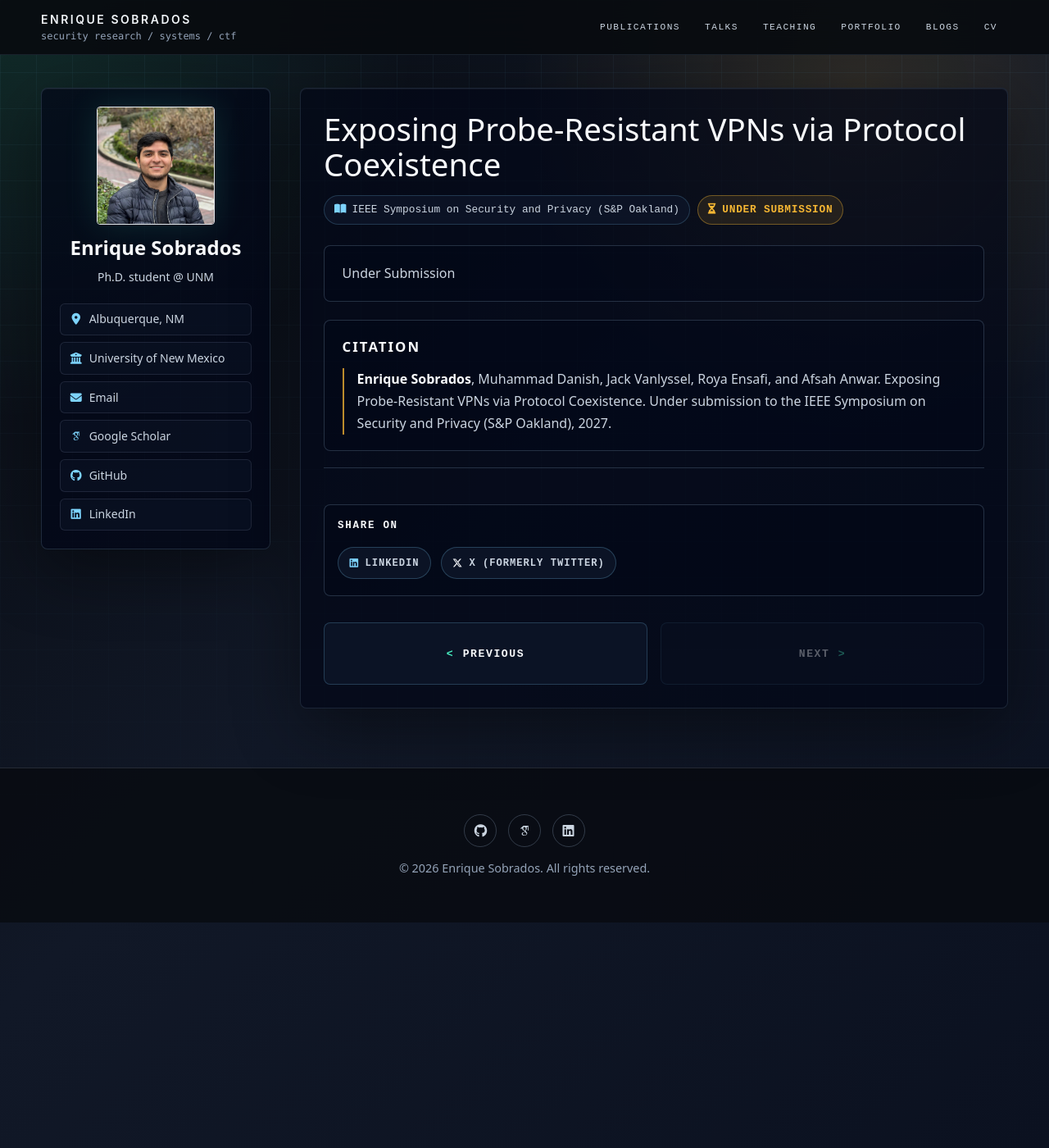
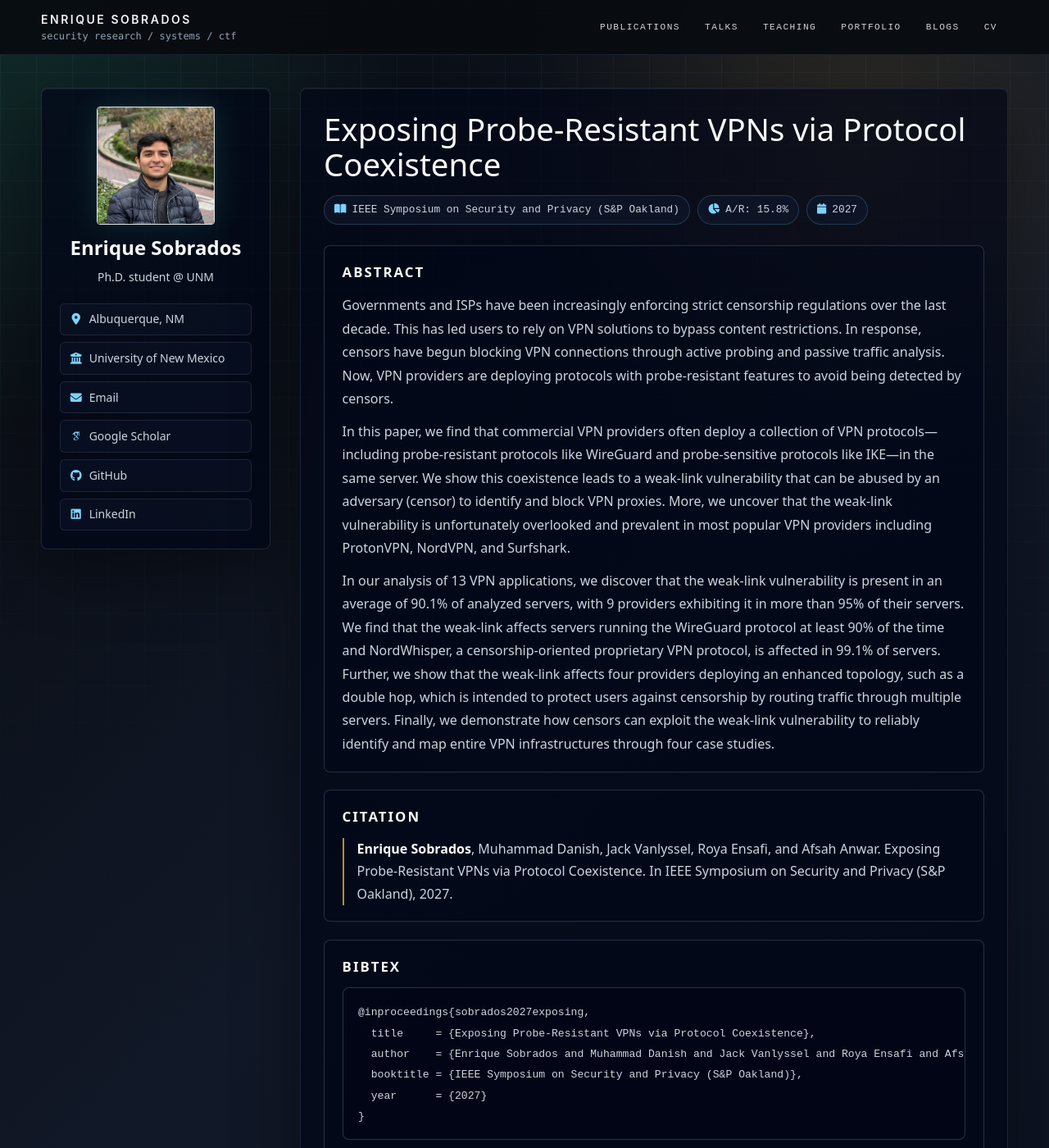
Before and after one commit to Enrique720/enrique720.github.io, a Jekyll site: the page built from _publications/2027-probe-resistant-vpn-coexistence.md, in a window 1280 px wide and 1400 px high. Shown: the whole window at 82% size. Built offline with Jekyll 4.4.1, drawn with Linux system fonts in a browser that asks for light colours; nearby versions of some CDN libraries; some web fonts are replaced.

Commit message:
feat: S&P acceptance, BibTeX copy buttons, and acceptance rates
Mark the S&P 2027 paper as accepted: drop the under-submission status
badge, reword the citation, and add the abstract.

Add a copy-to-clipboard BibTeX control to every publication, on both the
publications list and the individual pages. Entries are derived from
existing front matter, so nothing extra is needed per paper; the author
list is normalized to BibTeX form and trailing notes such as "*Equal
contribution." are dropped. bibtex_authors and bibtex_key front matter
can override the derived values. The compress layout collapses
whitespace outside <pre>, so the copy button encodes newlines and
indentation as character references to keep the copied entry formatted.

Show conference acceptance rates as an A/R chip (S&P 15.8%,
NDSS 17.89%), and drop SIGSAC from the CCS venue name.

Constrain the BibTeX block with min-width: 0 so its long author line
scrolls within its own box instead of stretching the grid track and
forcing the whole page to scroll horizontally.

Co-Authored-By: Claude Opus 5 <noreply@anthropic.com>

```diff
--- /dev/null
+++ b/_includes/bibtex.html
@@ -0,0 +1,65 @@
+{% comment %}
+  Renders a BibTeX entry for a publication.
+  Params:
+    pub   - the publication document (post or page)
+    style - "button" for a copy-only control, "block" for the entry plus a copy control
+  Front matter overrides: bibtex_authors, bibtex_key
+{% endcomment %}
+{% assign pub = include.pub %}
+{% assign ob = '{' %}
+{% assign cb = '}' %}
+
+{% if pub.bibtex_authors %}
+  {% assign bib_authors = pub.bibtex_authors %}
+{% else %}
+  {% comment %} Drop markup, author footnote markers, and any trailing note sentence. {% endcomment %}
+  {% assign author_src = pub.authors | strip_html | replace: '*', '' | split: '. ' | first | strip %}
+  {% assign author_src = author_src | replace: ', and ', ', ' | replace: ' and ', ', ' %}
+  {% assign bib_authors = author_src | split: ', ' | join: ' and ' %}
+{% endif %}
+
+{% assign bib_title = pub.title | strip_html | strip %}
+{% assign bib_booktitle = pub.venue | strip_html | strip %}
+{% assign bib_year = pub.date | date: '%Y' %}
+
+{% if pub.bibtex_key %}
+  {% assign bib_key = pub.bibtex_key %}
+{% else %}
+  {% assign bib_surname = bib_authors | split: ' and ' | first | split: ' ' | last | downcase | replace: '.', '' | replace: '-', '' %}
+  {% comment %} First meaningful title word, skipping leading articles. {% endcomment %}
+  {% assign bib_stopwords = 'a,an,the,on,in,of' | split: ',' %}
+  {% assign bib_word = '' %}
+  {% assign bib_title_words = bib_title | downcase | replace: ':', '' | replace: ',', '' | replace: '"', '' | replace: '?', '' | split: ' ' %}
+  {% for word in bib_title_words %}
+    {% unless bib_stopwords contains word %}
+      {% assign bib_word = word %}
+      {% break %}
+    {% endunless %}
+  {% endfor %}
+  {% assign bib_key = bib_surname | append: bib_year | append: bib_word %}
+{% endif %}
+
+{% capture bibtex_entry %}@inproceedings{{ ob }}{{ bib_key }},
+  title     = {{ ob }}{{ bib_title }}{{ cb }},
+  author    = {{ ob }}{{ bib_authors }}{{ cb }},
+  booktitle = {{ ob }}{{ bib_booktitle }}{{ cb }},
+  year      = {{ ob }}{{ bib_year }}{{ cb }}
+{{ cb }}{% endcapture %}
+
+{% comment %}
+  The compress layout collapses whitespace outside <pre>, so newlines and indentation
+  in the copy button's data attribute are encoded as character references, which the
+  browser decodes back to real whitespace when the attribute is read.
+{% endcomment %}
+{% capture bibtex_newline %}
+{% endcapture %}
+{% assign bibtex_attr = bibtex_entry | escape | replace: bibtex_newline, '&#10;' | replace: ' ', '&#32;' %}
+
+{% if include.style == 'block' %}
+  <pre class="publication-detail__bibtex"><code>{{ bibtex_entry }}</code></pre>
+  <div class="publication-detail__links">
+    <button type="button" class="js-copy-bibtex" data-bibtex="{{ bibtex_attr }}"><i class="fa-solid fa-copy" aria-hidden="true"></i><span class="js-copy-bibtex-label">Copy BibTeX</span></button>
+  </div>
+{% else %}
+  <button type="button" class="js-copy-bibtex" data-bibtex="{{ bibtex_attr }}"><i class="fa-solid fa-quote-right" aria-hidden="true"></i><span class="js-copy-bibtex-label">Copy BibTeX</span></button>
+{% endif %}
--- a/_includes/head/custom.html
+++ b/_includes/head/custom.html
@@ -588,7 +588,8 @@
     gap: .65rem;
     padding-top: .1rem;
   }
-  .publication-card__links a {
+  .publication-card__links a,
+  .publication-card__links button {
     display: inline-flex;
     align-items: center;
     gap: .45rem;
@@ -604,7 +605,8 @@
     text-decoration: none !important;
     text-transform: uppercase;
   }
-  .publication-card__links a:hover {
+  .publication-card__links a:hover,
+  .publication-card__links button:hover {
     border-color: rgba(247, 183, 51, .6);
     background: rgba(247, 183, 51, .1);
     color: #f7b733 !important;
@@ -633,6 +635,7 @@
   }
   .publication-detail__meta i { color: #7dd3fc; }
   .publication-detail__section {
+    min-width: 0;
     border: 1px solid rgba(51, 65, 85, .72);
     border-radius: 8px;
     background: rgba(2, 6, 23, .36);
@@ -654,6 +657,36 @@
     line-height: 1.78;
   }
   .publication-detail__abstract p:first-child { margin-top: 0; }
+  .publication-card__links button,
+  .publication-detail__links button {
+    cursor: pointer;
+    font-family: "JetBrains Mono", ui-monospace, monospace;
+  }
+  .publication-card__links button.is-copied,
+  .publication-detail__links button.is-copied {
+    border-color: rgba(247, 183, 51, .6);
+    background: rgba(247, 183, 51, .12);
+    color: #f7b733 !important;
+  }
+  .publication-detail__bibtex {
+    max-width: 100%;
+    overflow-x: auto;
+    margin: 0 0 1rem;
+    border: 1px solid rgba(51, 65, 85, .78);
+    border-radius: 8px;
+    background: rgba(2, 6, 23, .6);
+    padding: 1rem 1.15rem;
+  }
+  .publication-detail__bibtex code {
+    border: 0;
+    background: none;
+    padding: 0;
+    color: #cbd5e1;
+    font-family: "JetBrains Mono", ui-monospace, monospace;
+    font-size: .82rem;
+    line-height: 1.7;
+    white-space: pre;
+  }
   .publication-detail__citation {
     border-left: 2px solid rgba(247, 183, 51, .76);
     padding-left: 1rem;
@@ -665,7 +698,8 @@
     flex-wrap: wrap;
     gap: .7rem;
   }
-  .publication-detail__links a {
+  .publication-detail__links a,
+  .publication-detail__links button {
     display: inline-flex;
     align-items: center;
     gap: .5rem;
@@ -681,7 +715,8 @@
     text-decoration: none !important;
     text-transform: uppercase;
   }
-  .publication-detail__links a:hover {
+  .publication-detail__links a:hover,
+  .publication-detail__links button:hover {
     border-color: rgba(247, 183, 51, .6);
     background: rgba(247, 183, 51, .1);
     color: #f7b733 !important;
--- a/_layouts/single.html
+++ b/_layouts/single.html
@@ -34,6 +34,7 @@ layout: default
         {% if page.collection == 'publications' %}
           <div class="publication-detail__meta">
             {% if page.venue %}<span><i class="fa-solid fa-book-open" aria-hidden="true"></i>{{ page.venue }}</span>{% endif %}
+            {% if page.acceptance_rate %}<span><i class="fa-solid fa-chart-pie" aria-hidden="true"></i>A/R: {{ page.acceptance_rate }}</span>{% endif %}
             {% if page.status %}
               <span class="publication-card__status"><i class="fa-solid fa-hourglass-half" aria-hidden="true"></i>{{ page.status }}</span>
             {% elsif page.date %}
@@ -54,6 +55,11 @@ layout: default
               <div class="publication-detail__citation">{{ page.citation }}</div>
             </section>
           {% endif %}
+
+          <section class="publication-detail__section">
+            <h2>BibTeX</h2>
+            {% include bibtex.html pub=page style='block' %}
+          </section>
 
           {% if page.paperurl or page.slidesurl or page.bibtexurl %}
             <section class="publication-detail__section">
--- a/_publications/2027-probe-resistant-vpn-coexistence.md
+++ b/_publications/2027-probe-resistant-vpn-coexistence.md
@@ -5,10 +5,15 @@ category: conferences
 permalink: /publication/2027-probe-resistant-vpn-coexistence
 excerpt: ''
 date: 2027-05-01
-status: 'Under Submission'
 venue: 'IEEE Symposium on Security and Privacy (S&P Oakland)'
+acceptance_rate: '15.8%'
 authors: '<strong>Enrique Sobrados</strong>, Muhammad Danish, Jack Vanlyssel, Roya Ensafi, and Afsah Anwar'
-citation: '<strong>Enrique Sobrados</strong>, Muhammad Danish, Jack Vanlyssel, Roya Ensafi, and Afsah Anwar. Exposing Probe-Resistant VPNs via Protocol Coexistence. Under submission to the IEEE Symposium on Security and Privacy (S&P Oakland), 2027.'
+citation: '<strong>Enrique Sobrados</strong>, Muhammad Danish, Jack Vanlyssel, Roya Ensafi, and Afsah Anwar. Exposing Probe-Resistant VPNs via Protocol Coexistence. In IEEE Symposium on Security and Privacy (S&P Oakland), 2027.'
 ---
 
-Under Submission
+# ABSTRACT
+Governments and ISPs have been increasingly enforcing strict censorship regulations over the last decade. This has led users to rely on VPN solutions to bypass content restrictions. In response, censors have begun blocking VPN connections through active probing and passive traffic analysis. Now, VPN providers are deploying protocols with probe-resistant features to avoid being detected by censors.
+
+In this paper, we find that commercial VPN providers often deploy a collection of VPN protocols---including probe-resistant protocols like WireGuard and probe-sensitive protocols like IKE---in the same server. We show this coexistence leads to a weak-link vulnerability that can be abused by an adversary (censor) to identify and block VPN proxies. More, we uncover that the weak-link vulnerability is unfortunately overlooked and prevalent in most popular VPN providers including ProtonVPN, NordVPN, and Surfshark.
+
+In our analysis of 13 VPN applications, we discover that the weak-link vulnerability is present in an average of 90.1% of analyzed servers, with 9 providers exhibiting it in more than 95% of their servers. We find that the weak-link affects servers running the WireGuard protocol at least 90% of the time and NordWhisper, a censorship-oriented proprietary VPN protocol, is affected in 99.1% of servers. Further, we show that the weak-link affects four providers deploying an enhanced topology, such as a double hop, which is intended to protect users against censorship by routing traffic through multiple servers. Finally, we demonstrate how censors can exploit the weak-link vulnerability to reliably identify and map entire VPN infrastructures through four case studies.
--- a/assets/js/custom.js
+++ b/assets/js/custom.js
@@ -19,4 +19,39 @@ $(function() {
       $(this).attr('src', $(this).data('original-src'));
       $(this).attr('alt', $(this).data('original-alt'));
     });
+
+ function flashCopied($button) {
+   const $label = $button.find('.js-copy-bibtex-label');
+   const original = $label.text();
+   if ($button.data('copy-timer')) {
+     clearTimeout($button.data('copy-timer'));
+   } else {
+     $button.data('copy-original', original);
+   }
+   $label.text('Copied!');
+   $button.addClass('is-copied');
+   $button.data('copy-timer', setTimeout(function() {
+     $label.text($button.data('copy-original'));
+     $button.removeClass('is-copied');
+     $button.removeData('copy-timer');
+   }, 1800));
+ }
+
+ $(document).on('click', '.js-copy-bibtex', function() {
+   const $button = $(this);
+   const text = $button.attr('data-bibtex');
+   if (!text) { return; }
+   if (navigator.clipboard && navigator.clipboard.writeText) {
+     navigator.clipboard.writeText(text).then(function() {
+       flashCopied($button);
+     });
+     return;
+   }
+   // Fallback for browsers without the async clipboard API.
+   const $scratch = $('<textarea>').val(text).css({ position: 'fixed', opacity: 0 }).appendTo('body');
+   $scratch[0].select();
+   document.execCommand('copy');
+   $scratch.remove();
+   flashCopied($button);
+ });
 });
```
Also changed, not shown: _includes/archive-single.html (+5 -5 lines), _publications/2025-mvpn-ndss.md (+1 -0 lines), _publications/2026-private-links-public-leaks.md (+2 -2 lines).
